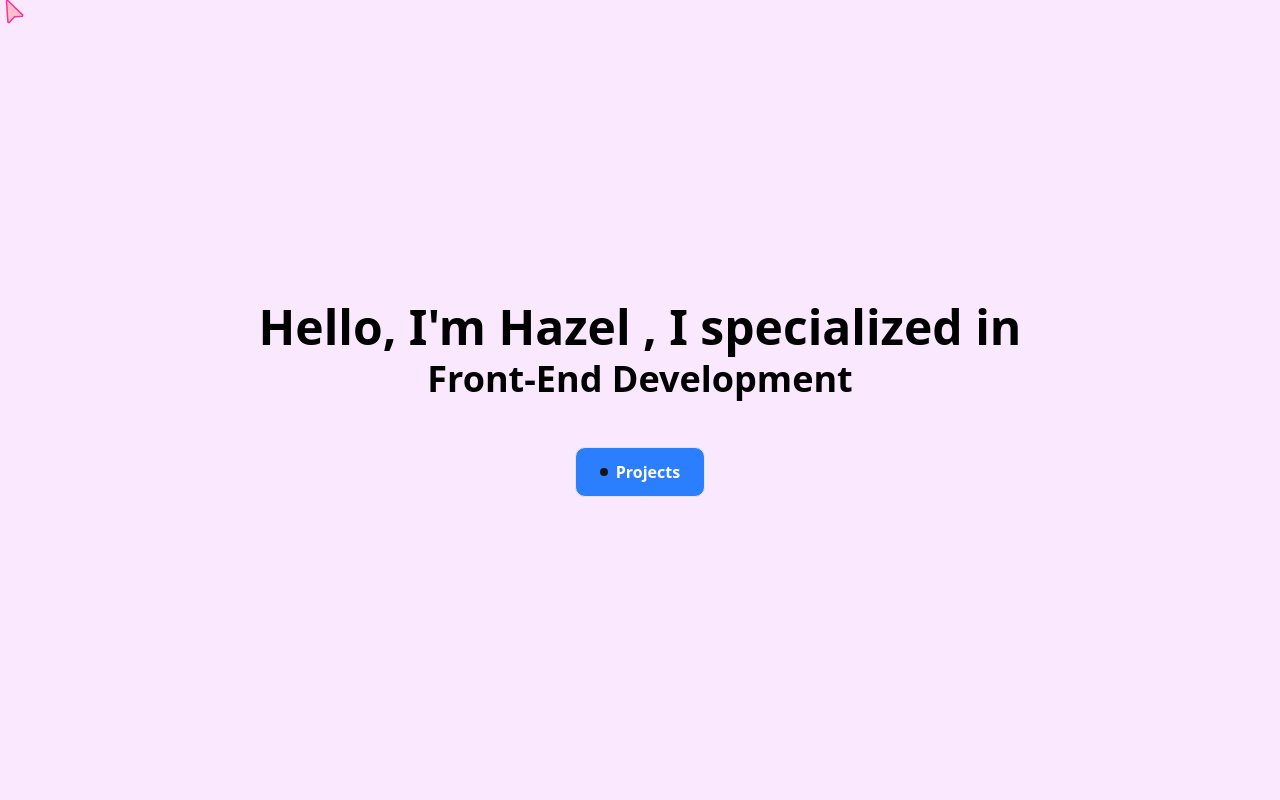
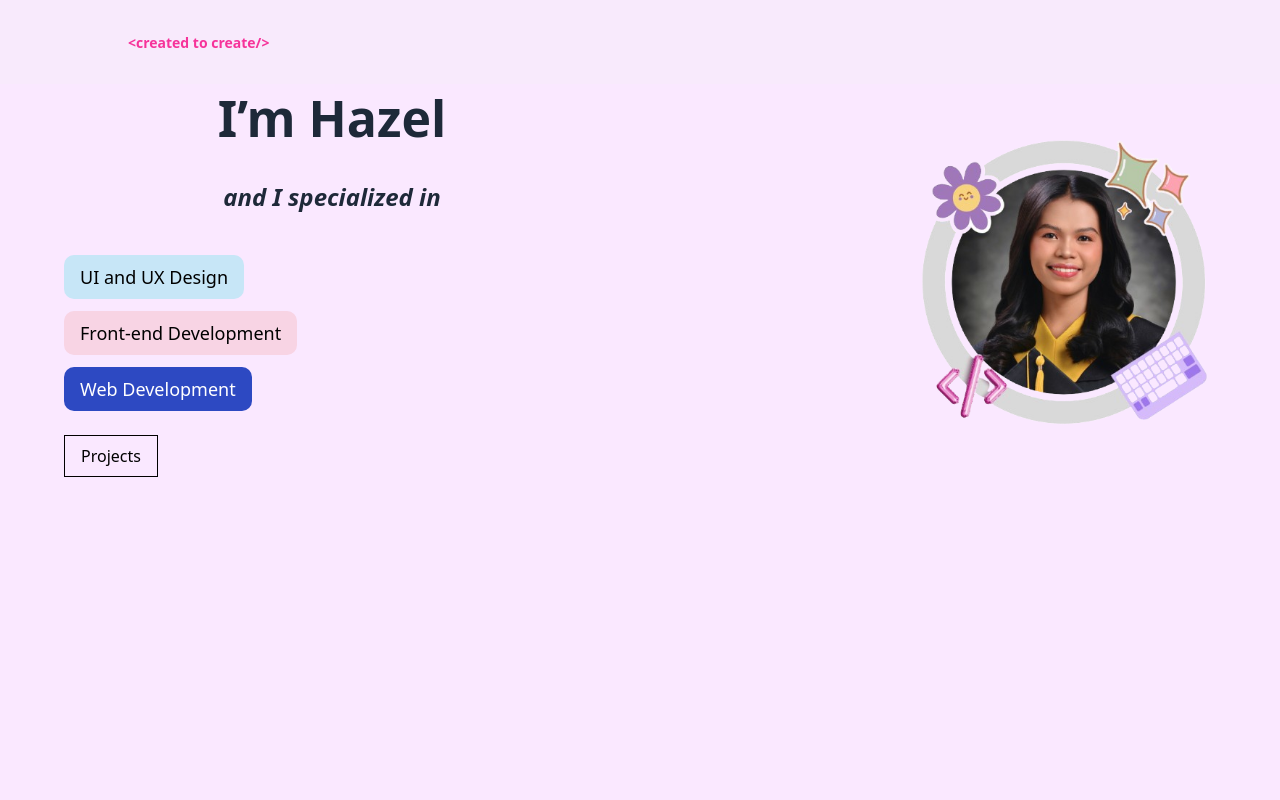
Before and after one commit to hazelcodie/hazel-portfolio, a Next.js app: page / in a window 1280 px wide. Shown: the top 800 px of the page. Built offline with nearby package versions, Linux system fonts and the light colour scheme.

Commit message:
redesign

```diff
--- a/app/layout.tsx
+++ b/app/layout.tsx
@@ -14,8 +14,8 @@ const geistMono = Geist_Mono({
 });
 
 export const metadata: Metadata = {
-  title: "Create Next App",
-  description: "Generated by create next app",
+  title: "Hazel Portfolio",
+  description: "created to create by hazel",
 };
 
 export default function RootLayout({
@@ -29,6 +29,7 @@ export default function RootLayout({
         className={`${geistSans.variable} ${geistMono.variable} antialiased`}
       >
         <Pointer />
+
         {children}
       </body>
     </html>
--- a/app/page.tsx
+++ b/app/page.tsx
@@ -1,22 +1,17 @@
+import Navbar from "@/components/navbar";
 import Intro from "@/components/intro";
 import AboutMe from "@/components/about-me";
-import {TerminalDemo} from "@/components/skills";
+import { TerminalDemo } from "@/components/skills";
+import "./globals.css";
+
 
 export default function Home() {
   return (
-    <div className="snap-y snap-mandatory h-screen overflow-y-scroll bg-fuchsia-100">
-      <section className=" flex items-center justify-center min-h-screen">
+    <div className="snap-y snap-mandatory min-h-screen overflow-y-scroll  overflow-x-hidden bg-fuchsia-100">
+        <Navbar />
         <Intro />
-      </section>
-
-      <section className="flex items-center justify-center min-h-screen">
         <AboutMe />
-      </section>
-
-      <section className="flex items-center justify-center min-h-screen">
-       <TerminalDemo />
-      </section>
-
+        <TerminalDemo />
     </div>
   );
 }
--- a/components/about-me.tsx
+++ b/components/about-me.tsx
@@ -1,12 +1,14 @@
 const aboutMe = () => {
   return (
-    <div className="about-me">
+    <section id="about-me" className="flex items-center justify-center min-h-screen px-8">
+    <div>
       <h2>About Me</h2>
       <p>
         I'm a software engineer with a passion for building web applications.
         I love learning new technologies and improving my skills.
       </p>
     </div>
+    </section>
   );
 }
 
--- a/components/designProject.tsx
+++ b/components/designProject.tsx
@@ -0,0 +1,113 @@
+import { CalendarIcon, FileTextIcon } from "@radix-ui/react-icons";
+import { BellIcon, Share2Icon } from "lucide-react";
+import { cn } from "@/lib/utils";
+import { BentoCard, BentoGrid } from "@/components/magicui/bento-grid";
+
+
+const files = [
+  {
+    name: "bitcoin.pdf",
+    body: "Bitcoin is a cryptocurrency invented in 2008 by an unknown person or group of people using the name Satoshi Nakamoto.",
+  },
+  {
+    name: "finances.xlsx",
+    body: "A spreadsheet or worksheet is a file made of rows and columns that help sort data, arrange data easily, and calculate numerical data.",
+  },
+  {
+    name: "logo.svg",
+    body: "Scalable Vector Graphics is an Extensible Markup Language-based vector image format for two-dimensional graphics with support for interactivity and animation.",
+  },
+  {
+    name: "keys.gpg",
+    body: "GPG keys are used to encrypt and decrypt email, files, directories, and whole disk partitions and to authenticate messages.",
+  },
+  {
+    name: "seed.txt",
+    body: "A seed phrase, seed recovery phrase or backup seed phrase is a list of words which store all the information needed to recover Bitcoin funds on-chain.",
+  },
+];
+
+const features = [
+  {
+    Icon: FileTextIcon,
+    name: "Save your files",
+    description: "We automatically save your files as you type.",
+    href: "#",
+    cta: "Learn more",
+    className: "col-span-3 lg:col-span-1",
+    background: (
+      <Marquee
+        pauseOnHover
+        className="absolute top-10 [--duration:20s] [mask-image:linear-gradient(to_top,transparent_40%,#000_100%)] "
+      >
+        {files.map((f, idx) => (
+          <figure
+            key={idx}
+            className={cn(
+              "relative w-32 cursor-pointer overflow-hidden rounded-xl border p-4",
+              "border-gray-950/[.1] bg-gray-950/[.01] hover:bg-gray-950/[.05]",
+              "dark:border-gray-50/[.1] dark:bg-gray-50/[.10] dark:hover:bg-gray-50/[.15]",
+              "transform-gpu blur-[1px] transition-all duration-300 ease-out hover:blur-none",
+            )}
+          >
+            <div className="flex flex-row items-center gap-2">
+              <div className="flex flex-col">
+                <figcaption className="text-sm font-medium dark:text-white ">
+                  {f.name}
+                </figcaption>
+              </div>
+            </div>
+            <blockquote className="mt-2 text-xs">{f.body}</blockquote>
+          </figure>
+        ))}
+      </Marquee>
+    ),
+  },
+  {
+    Icon: BellIcon,
+    name: "Notifications",
+    description: "Get notified when something happens.",
+    href: "#",
+    cta: "Learn more",
+    className: "col-span-3 lg:col-span-2",
+    background: (
+      <AnimatedListDemo className="absolute right-2 top-4 h-[300px] w-full scale-75 border-none transition-all duration-300 ease-out [mask-image:linear-gradient(to_top,transparent_10%,#000_100%)] group-hover:scale-90" />
+    ),
+  },
+  {
+    Icon: Share2Icon,
+    name: "Integrations",
+    description: "Supports 100+ integrations and counting.",
+    href: "#",
+    cta: "Learn more",
+    className: "col-span-3 lg:col-span-2",
+    background: (
+      <AnimatedBeamMultipleOutputDemo className="absolute right-2 top-4 h-[300px] border-none transition-all duration-300 ease-out [mask-image:linear-gradient(to_top,transparent_10%,#000_100%)] group-hover:scale-105" />
+    ),
+  },
+  {
+    Icon: CalendarIcon,
+    name: "Calendar",
+    description: "Use the calendar to filter your files by date.",
+    className: "col-span-3 lg:col-span-1",
+    href: "#",
+    cta: "Learn more",
+    background: (
+      <Calendar
+        mode="single"
+        selected={new Date(2022, 4, 11, 0, 0, 0)}
+        className="absolute right-0 top-10 origin-top scale-75 rounded-md border transition-all duration-300 ease-out [mask-image:linear-gradient(to_top,transparent_40%,#000_100%)] group-hover:scale-90"
+      />
+    ),
+  },
+];
+
+export function BentoDemo() {
+  return (
+    <BentoGrid>
+      {features.map((feature, idx) => (
+        <BentoCard key={idx} {...feature} />
+      ))}
+    </BentoGrid>
+  );
+}
--- a/components/intro.tsx
+++ b/components/intro.tsx
@@ -1,28 +1,47 @@
 "use client";
 
-import { WordRotate } from "@/components/magicui/word-rotate";
-import { InteractiveHoverButton } from "@/components/magicui/interactive-hover-button";
-import { LaptopMinimalCheck } from "lucide-react";
-import Link from "next/link";
+import Image from "next/image";
+import profile from "@/public/images/profile.png";
 
 const Intro = () => {
   return (
-    <div className="flex flex-col gap-5 items-center justify-center">
-      <div className="flex flex-col items-center justify-center ">
-        <h1 className="text-5xl font-bold text-center text-black dark:text-white">
-          Hello, I'm Hazel , I specialized in</h1>
-        <WordRotate
-          className="text-4xl font-bold text-black dark:text-white"
-          words={[ "UI/UX Design", "Front-End Development", "Web Development"]}
-          duration={3000}
-        />
-      </div>
-      <Link href="/projects">
-      <InteractiveHoverButton className="mt-5 px-6 py-3 text-md font-semibold text-white bg-blue-500 rounded-lg hover:bg-blue-600 justify-center items-center">
-        Projects
-      </InteractiveHoverButton>
-      </Link>
-    </div>
+
+      <section className="flex flex-col-reverse md:flex-row items-center justify-between gap-12 md:gap-20 max-w-6xl mx-auto">
+
+        <div className="md:w-1/2 w-full">
+          <h1 className="text-[50px] font-bold mb-[33px] text-gray-800  leading-snug text-center">
+            I’m Hazel<br/> <span className="italic text-2xl">and I specialized in</span>
+          </h1>
+
+          <div className="flex flex-col gap-3">
+            <span className="bg-[#c7e6f7] text-black px-4 py-2 rounded-lg text-lg w-fit p">
+              UI and UX Design
+            </span>
+            <span className="bg-[#f8d4e4] text-black px-4 py-2 rounded-lg text-lg w-fit">
+              Front-end Development
+            </span>
+            <span className="bg-[#2d49c2] text-white px-4 py-2 rounded-lg text-lg w-fit">
+              Web Development
+            </span>
+          </div>
+
+          <button className="mt-6 px-4 py-2 border border-black text-black hover:bg-black hover:text-white transition w-fit">
+            Projects
+          </button>
+        </div>
+
+        <div className="md:w-1/2 w-full flex justify-center md:justify-end">
+          <Image
+            src={profile}
+            alt="Hazel Profile"
+            width={300}
+            height={300}
+            className="object-contain max-w-full h-auto"
+            priority
+          />
+        </div>
+      </section>
+
   );
 };
 
--- /dev/null
+++ b/components/navbar.tsx
@@ -0,0 +1,15 @@
+const Navbar = () => {
+  return (
+    <header className="sticky top-0 bg-[#f8eafc] z-50 px-[10%] py-[30px]">
+    <nav className="w-full">
+      <p className="text-pink-500 text-sm font-bold inline-block">
+        <a href="#intro" className="hover:text-pink-700 transition">
+          &lt;created to create/&gt;
+        </a>
+      </p>
+    </nav>
+  </header>
+  );
+};
+
+export default Navbar;
```
Also changed, not shown: components/skills.tsx (+57 -13 lines), app/globals.css (line endings or trailing spaces), public/images/profile.png (added).
